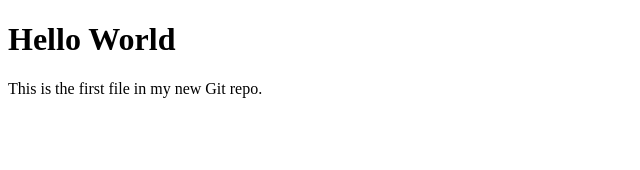
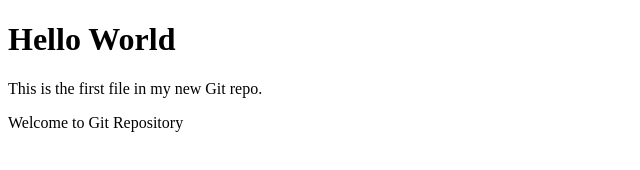
Before and after one commit to Fathurrahman-R/mywebproject, a plain HTML site: page index.html in a window 1280 px wide. Shown: the whole page, without its empty margins (0-640 px from the left). Drawn offline with Linux system fonts and the light colour scheme.

Commit message:
Second commit

```diff
--- a/index.html
+++ b/index.html
@@ -8,5 +8,6 @@
   <body>
     <h1>Hello World</h1>
     <p>This is the first file in my new Git repo.</p>
+    <p>Welcome to Git Repository</p>
   </body>
 </html>
```
